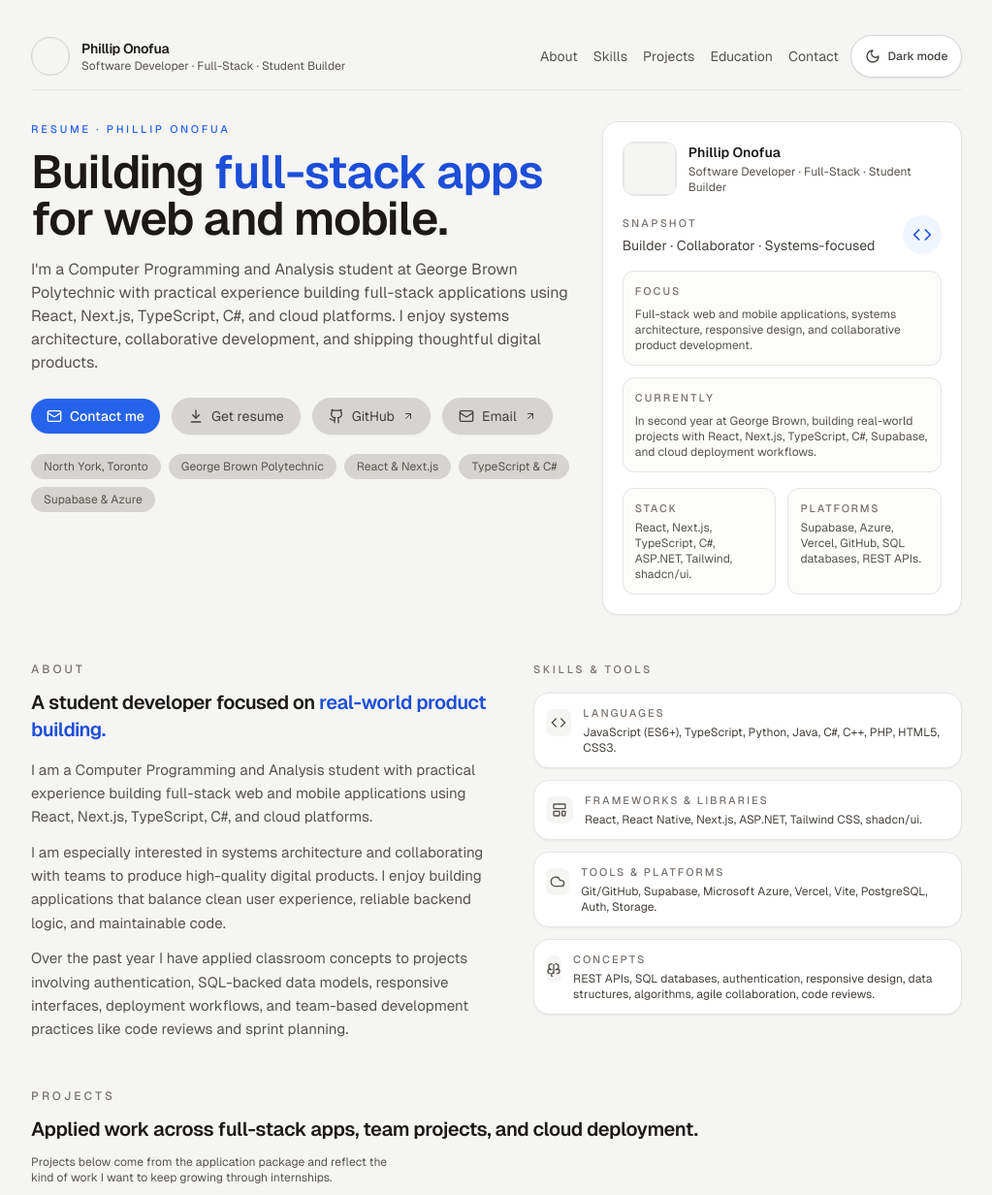
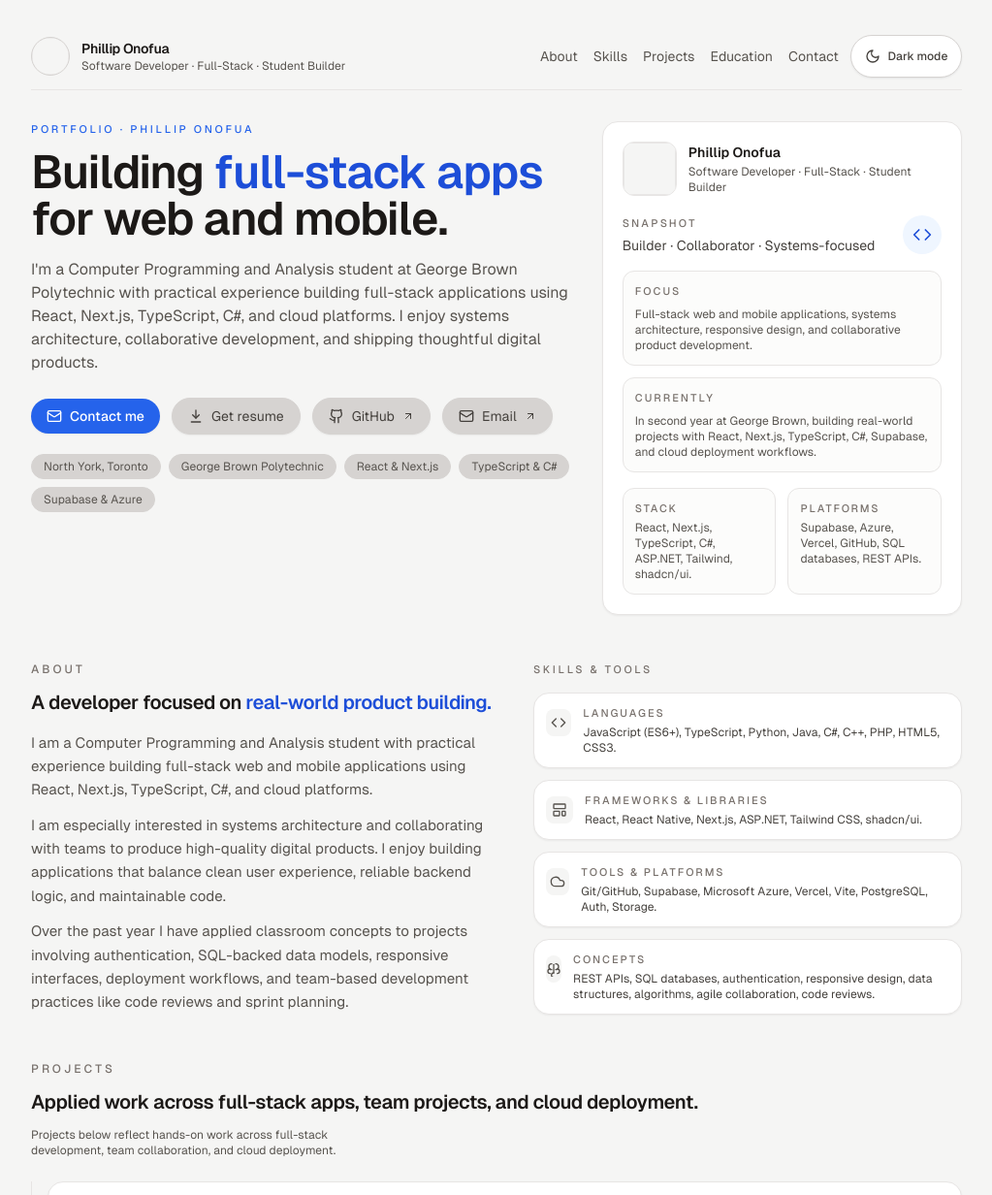
Before and after one commit to EdoiseO/phillip_onofua, a plain HTML site: page index.html in a window 1280 px wide. Shown: the top 1232 px of the page at 97% size, without its empty margins (128-1151 px from the left). Drawn offline with Linux system fonts and the light colour scheme.

Commit message:
Polish portfolio copy

```diff
--- a/index.html
+++ b/index.html
@@ -68,7 +68,7 @@
 </header>
 <section class="mt-6 grid gap-8 md:mt-8 md:grid-cols-[minmax(0,3fr),minmax(0,2fr)] md:items-start">
 <div>
-<p class="text-[11px] font-medium uppercase tracking-[0.25em] text-emerald-600">Resume · Phillip Onofua</p>
+<p class="text-[11px] font-medium uppercase tracking-[0.25em] text-emerald-600">Portfolio · Phillip Onofua</p>
 <h1 class="mt-3 text-3xl font-semibold tracking-tight sm:text-4xl lg:text-5xl">Building <span class="text-emerald-700">full-stack apps</span> for web and mobile.</h1>
 <p class="mt-4 max-w-xl text-sm leading-relaxed text-stone-600 sm:text-base">I&#x27;m a Computer Programming and Analysis student at George Brown Polytechnic with practical experience building full-stack applications using React, Next.js, TypeScript, C#, and cloud platforms. I enjoy systems architecture, collaborative development, and shipping thoughtful digital products.</p>
 <div class="mt-6 flex flex-wrap items-center gap-3">
@@ -155,7 +155,7 @@
 <section id="about" class="mt-12 grid gap-8 md:grid-cols-[minmax(0,2.2fr),minmax(0,2fr)]">
 <div>
 <h2 class="text-xs font-medium uppercase tracking-[0.25em] text-stone-400">About</h2>
-<p class="mt-3 text-lg font-semibold tracking-tight sm:text-xl">A student developer focused on <span class="text-emerald-700">real-world product building.</span></p>
+<p class="mt-3 text-lg font-semibold tracking-tight sm:text-xl">A developer focused on <span class="text-emerald-700">real-world product building.</span></p>
 <div class="mt-4 space-y-3 text-sm leading-relaxed text-stone-600 sm:text-[15px]">
 <p>I am a Computer Programming and Analysis student with practical experience building full-stack web and mobile applications using React, Next.js, TypeScript, C#, and cloud platforms.</p>
 <p>I am especially interested in systems architecture and collaborating with teams to produce high-quality digital products. I enjoy building applications that balance clean user experience, reliable backend logic, and maintainable code.</p>
@@ -226,7 +226,7 @@
 <h2 class="text-xs font-medium uppercase tracking-[0.25em] text-stone-400">Projects</h2>
 <p class="mt-3 text-lg font-semibold tracking-tight sm:text-xl">Applied work across full-stack apps, team projects, and cloud deployment.</p>
 </div>
-<p class="max-w-sm text-[11px] text-stone-500 sm:text-xs">Projects below come from the application package and reflect the kind of work I want to keep growing through internships.</p>
+<p class="max-w-sm text-[11px] text-stone-500 sm:text-xs">Projects below reflect hands-on work across full-stack development, team collaboration, and cloud deployment.</p>
 </div>
 <div class="mt-6 space-y-5 border-l border-stone-200 pl-3 sm:pl-4">
 <article class="relative rounded-2xl border border-stone-200 bg-white p-3 shadow-sm sm:p-4">
@@ -321,8 +321,8 @@
 <div class="grid gap-5 md:grid-cols-[minmax(0,3fr),minmax(0,2fr)] md:items-center">
 <div>
 <h2 class="text-xs font-medium uppercase tracking-[0.25em] text-emerald-700">Contact</h2>
-<p class="mt-3 text-base font-semibold tracking-tight sm:text-lg">Open to software developer internships and collaborative opportunities.</p>
-<p class="mt-3 text-sm leading-relaxed text-stone-600">If you&#x27;re looking for a student developer who enjoys full-stack product work, learning fast, and contributing to team delivery, I&#x27;d love to connect.</p>
+<p class="mt-3 text-base font-semibold tracking-tight sm:text-lg">Open to software developer opportunities and collaborative projects.</p>
+<p class="mt-3 text-sm leading-relaxed text-stone-600">If you&#x27;re looking for a developer who enjoys full-stack product work, learning fast, and contributing to team delivery, I&#x27;d love to connect.</p>
 </div>
 <div class="space-y-3 text-sm text-stone-800">
 <a href="mailto:philliponofua@gmail.com" class="inline-flex w-full items-center justify-between gap-3 rounded-xl border border-emerald-300 bg-white px-4 py-3 text-sm font-medium hover:border-emerald-500">
```
Also changed, not shown: README.md.
